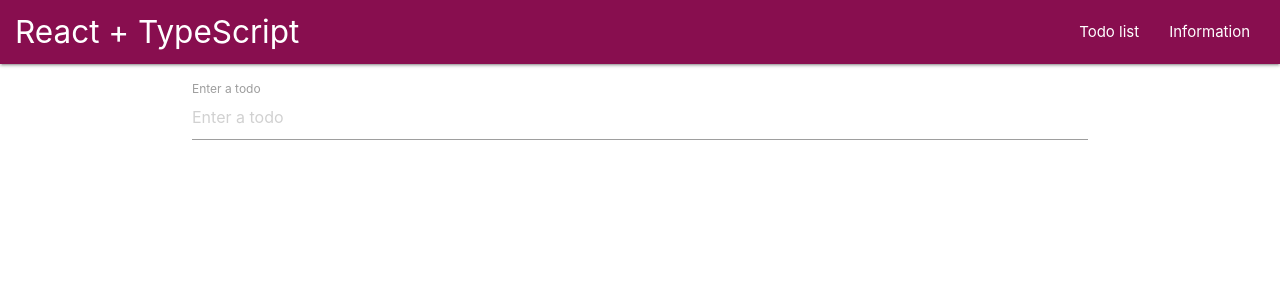
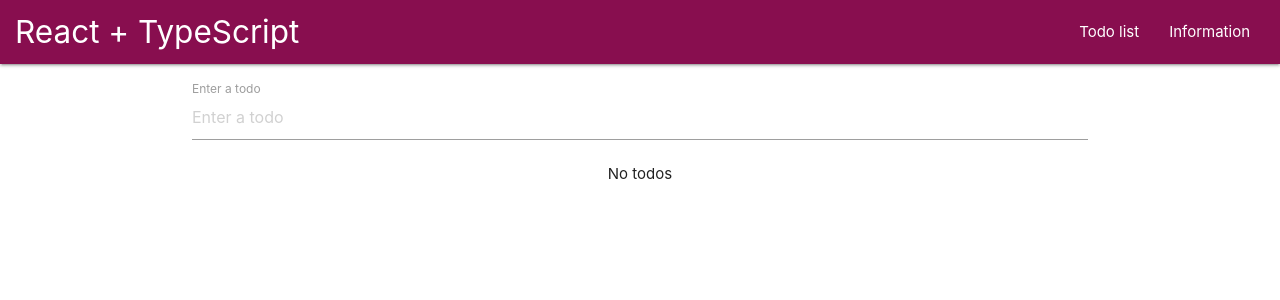
Before and after one commit to IrvingWash/TS-TodoList, a React (Create React App) app: page / in a window 1280 px wide. Shown: the top 300 px of the page. Built offline with nearby package versions, Linux system fonts and the light colour scheme.

Commit message:
add text when there are no todos

```diff
--- a/src/components/TodoList.tsx
+++ b/src/components/TodoList.tsx
@@ -12,6 +12,10 @@ export const TodoList: React.FC<TodoListProps> = ({
   onToggle,
   onRemove,
 }) => {
+  if (todos.length === 0) {
+    return <p className='center'>No todos</p>;
+  }
+
   return (
     <ul>
       {todos.map((todo) => {
@@ -19,7 +23,6 @@ export const TodoList: React.FC<TodoListProps> = ({
         if (todo.completed) {
           classes.push('completed');
         }
-
         return (
           <li className={classes.join(' ')} key={todo.id}>
             <label>
```
